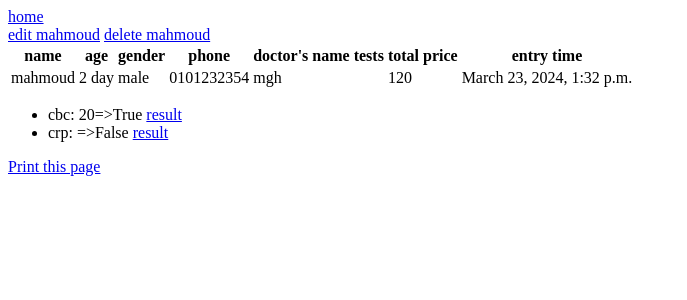
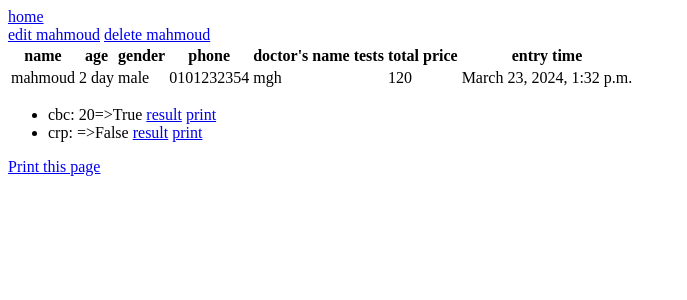
Before and after one commit to mahmoud15670/program, a Django app: page /patient/2 in a window 1280 px wide. Shown: the top 300 px of the page, without its empty margins (0-687 px from the left). Run offline with Django 4.2, Linux system fonts and the light colour scheme; data comes from the database, SQL or seed files in the repository.

Commit message:
Mar 24, 2024, 11:19 AM

```diff
--- a/mhlbia/homs/templates/homs/patient_detil.html
+++ b/mhlbia/homs/templates/homs/patient_detil.html
@@ -40,7 +40,7 @@
     {% for test in patient.result_set.all %}
     <li>{{test.test}}: {{test.result}}=>{{test.wrote}}
         <a href="{% url 'result' test.id %}">result</a>
-
+        <a href="{% url 'result_print' test.id %}">print</a>
     </li>
     {% endfor %}
 </ul>
--- a/mhlbia/homs/urls.py
+++ b/mhlbia/homs/urls.py
@@ -15,5 +15,6 @@ urlpatterns = [
     path('test/<int:pk>', views.TestDetilView.as_view(), name='test_dedil'),
     path('test/edit/<int:pk>', views.TestEditView.as_view(), name='test_edit'),
     path('test/delete/<int:pk>', views.TestDeleteView.as_view(), name='test_delete'),
-    path('result/<int:pk>', views.ResultCreateView.as_view(), name='result')
+    path('result/<int:pk>', views.ResultCreateView.as_view(), name='result'),
+    path('result/<int:pk>/print', views.ResultCreateView.as_view(), name='result_print'),
 ] + static(settings.MEDIA_URL, document_root=settings.MEDIA_ROOT)
```
